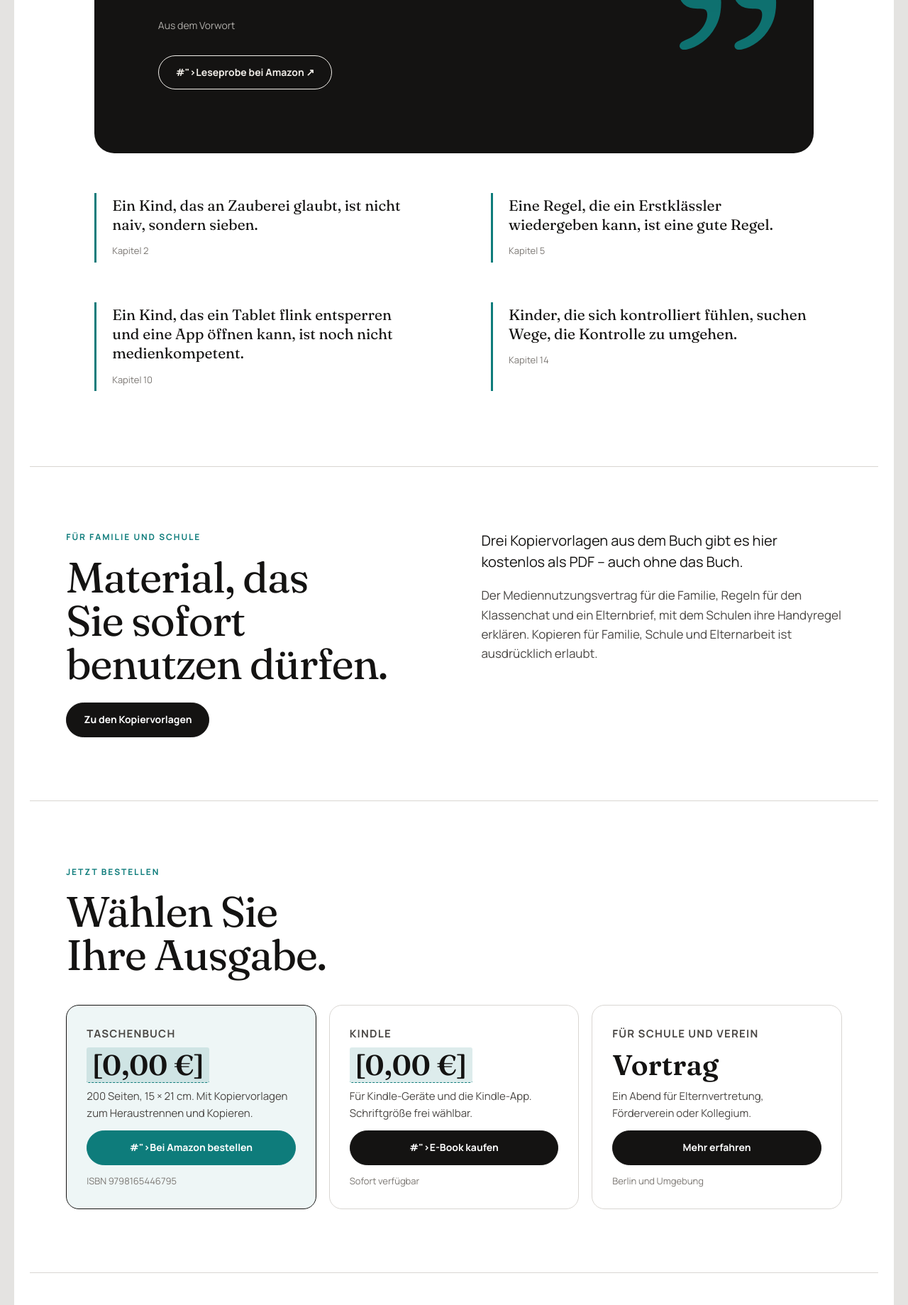
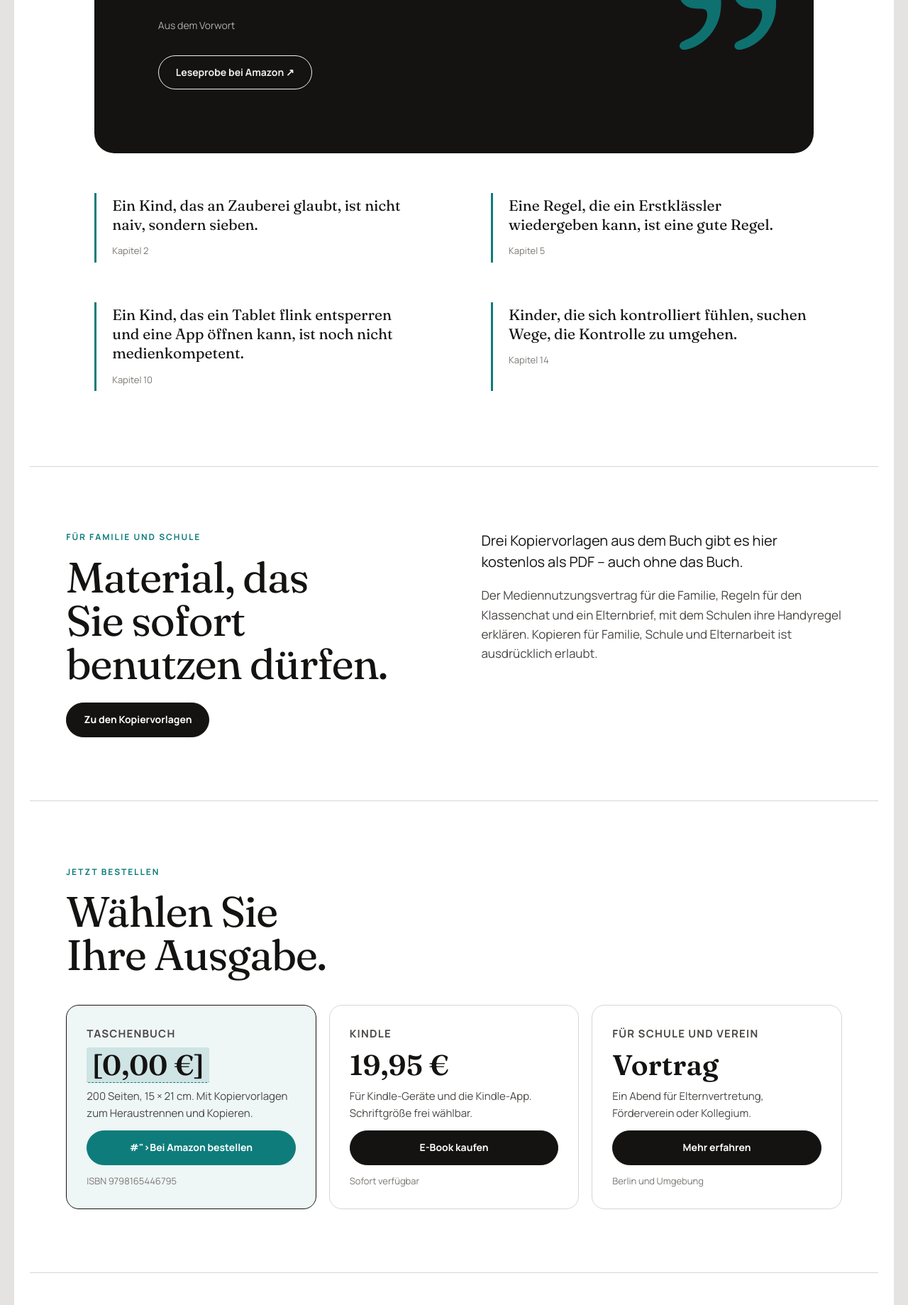
Before and after one commit to ColaBLN/verbietenreichtnicht, a plain HTML site: page site/index.html in a window 1280 px wide. Shown: the part 2807-4646 px from the top of the page at 71% size. Drawn offline with Linux system fonts and the light colour scheme.

Commit message:
Kindle-Ausgabe eingetragen
Preis 19,95 EUR und Amazon-Link (B0HSCFY8J3) fuer E-Book und Leseprobe.
Taschenbuch bleibt vorerst Platzhalter.

Co-Authored-By: Claude Opus 5 <noreply@anthropic.com>
Claude-Session: https://claude.ai/code/session_01SKQpYHukC9H7QQKfVTwpee

```diff
--- a/site/index.html
+++ b/site/index.html
@@ -136,7 +136,7 @@
       <blockquote>Ein Buch, das keine Angst macht, sondern Mut. Denn Wissen gibt Sicherheit.</blockquote>
       <figcaption>Aus dem Vorwort</figcaption>
       <div class="acts">
-        <a class="btn btn-ghost" href="<span class="ph">#</span>">Leseprobe bei Amazon ↗</a>
+        <a class="btn btn-ghost" href="https://www.amazon.de/dp/B0HSCFY8J3">Leseprobe bei Amazon ↗</a>
       </div>
     </figure>
     <div class="quotes">
@@ -177,9 +177,9 @@
       </div>
       <div class="card">
         <p class="kicker">Kindle</p>
-        <div class="p"><span class="ph">[0,00 €]</span></div>
+        <div class="p">19,95 €</div>
         <p>Für Kindle-Geräte und die Kindle-App. Schriftgröße frei wählbar.</p>
-        <div class="acts"><a class="btn btn-dark" href="<span class="ph">#</span>">E-Book kaufen</a></div>
+        <div class="acts"><a class="btn btn-dark" href="https://www.amazon.de/dp/B0HSCFY8J3">E-Book kaufen</a></div>
         <span class="note">Sofort verfügbar</span>
       </div>
       <div class="card">
```
Also changed, not shown: 1 other file.
